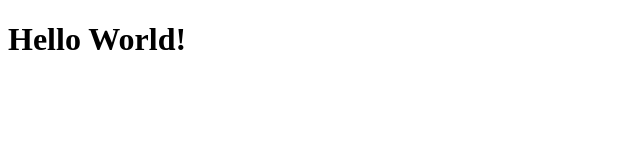
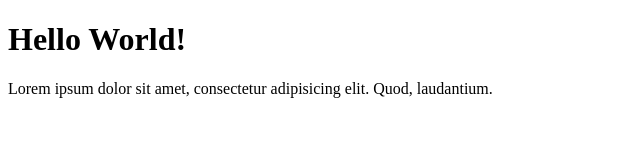
Before and after one commit to camelleclaro/wdd230, a plain HTML site: page index.html in a window 1280 px wide. Shown: the whole page, without its empty margins (0-640 px from the left). Drawn offline with Linux system fonts and the light colour scheme.

Commit message:
additional changes

```diff
--- a/index.html
+++ b/index.html
@@ -1,12 +1,16 @@
 <!DOCTYPE html>
 <html lang="en">
-<head>
-    <meta charset="UTF-8">
-    <meta http-equiv="X-UA-Compatible" content="IE=edge">
-    <meta name="viewport" content="width=device-width, initial-scale=1.0">
+  <head>
+    <meta charset="UTF-8" />
+    <meta http-equiv="X-UA-Compatible" content="IE=edge" />
+    <meta name="viewport" content="width=device-width, initial-scale=1.0" />
     <title>Document</title>
-</head>
-<body>
+  </head>
+  <body>
     <h1>Hello World!</h1>
-</body>
+    <p>
+      Lorem ipsum dolor sit amet, consectetur adipisicing elit. Quod,
+      laudantium.
+    </p>
+  </body>
 </html>
```
